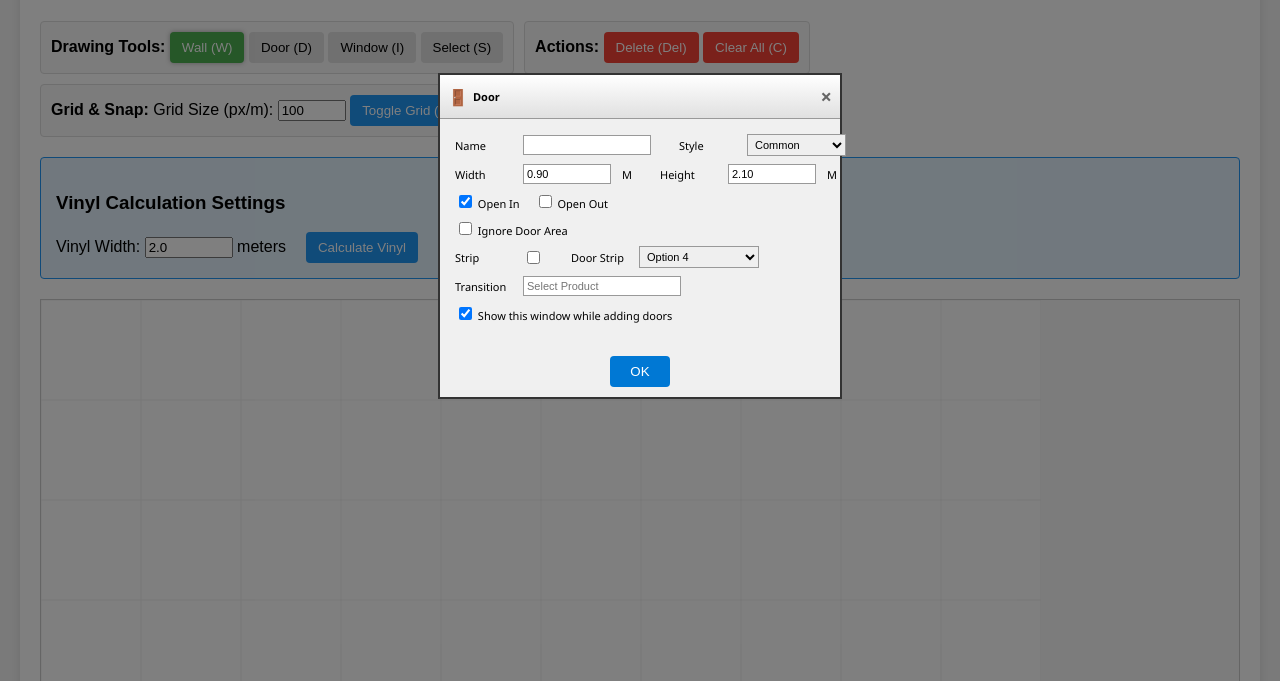
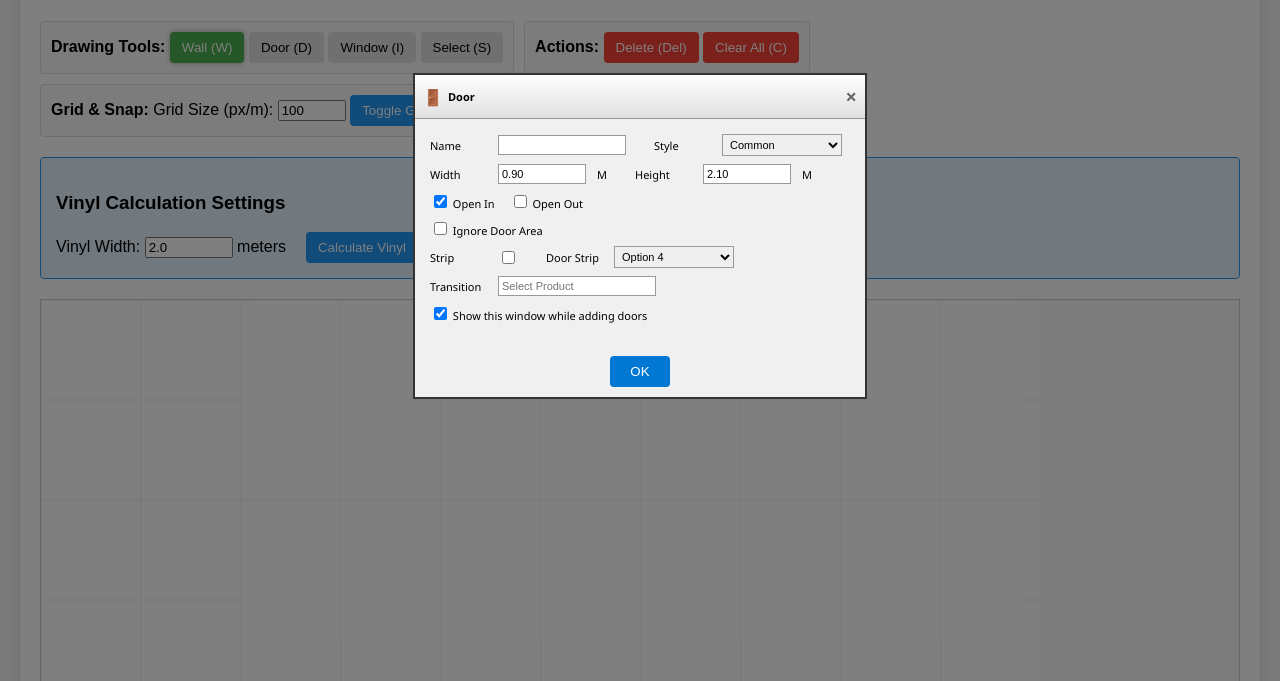
Before and after one commit to RodeH1969/floorplannerfrontend, a plain HTML site: page index.html in a window 1280 px wide. Both pictures are taken after a click on the button "Door (D)". Shown: the part 119-800 px from the top of the page. Drawn offline with Linux system fonts and the light colour scheme.

Commit message:
few more changes to door popup

```diff
--- a/index.html
+++ b/index.html
@@ -31,7 +31,7 @@
 
         /* Door Modal Styles */
         .modal { display: none; position: fixed; z-index: 1000; left: 0; top: 0; width: 100%; height: 100%; background-color: rgba(0,0,0,0.5); }
-        .modal-content { background-color: #f0f0f0; margin: 15% auto; padding: 0; border: 2px solid #333; width: 400px; font-family: 'Segoe UI', Tahoma, Geneva, Verdana, sans-serif; font-size: 11px; }
+        .modal-content { background-color: #f0f0f0; margin: 15% auto; padding: 0; border: 2px solid #333; width: 450px; font-family: 'Segoe UI', Tahoma, Geneva, Verdana, sans-serif; font-size: 11px; }
         .modal-header { background: linear-gradient(to bottom, #ffffff, #e0e0e0); padding: 8px; border-bottom: 1px solid #999; display: flex; align-items: center; }
         .modal-icon { margin-right: 5px; font-size: 16px; }
         .modal-title { font-weight: bold; flex: 1; }
@@ -148,7 +148,6 @@
                         <option value="Sliding">Sliding</option>
                         <option value="Folding">Folding</option>
                         <option value="DoubleFolding">DoubleFolding</option>
-                        <option value="Pocket">Pocket</option>
                     </select>
                 </div>
                 <div class="form-row">
```
